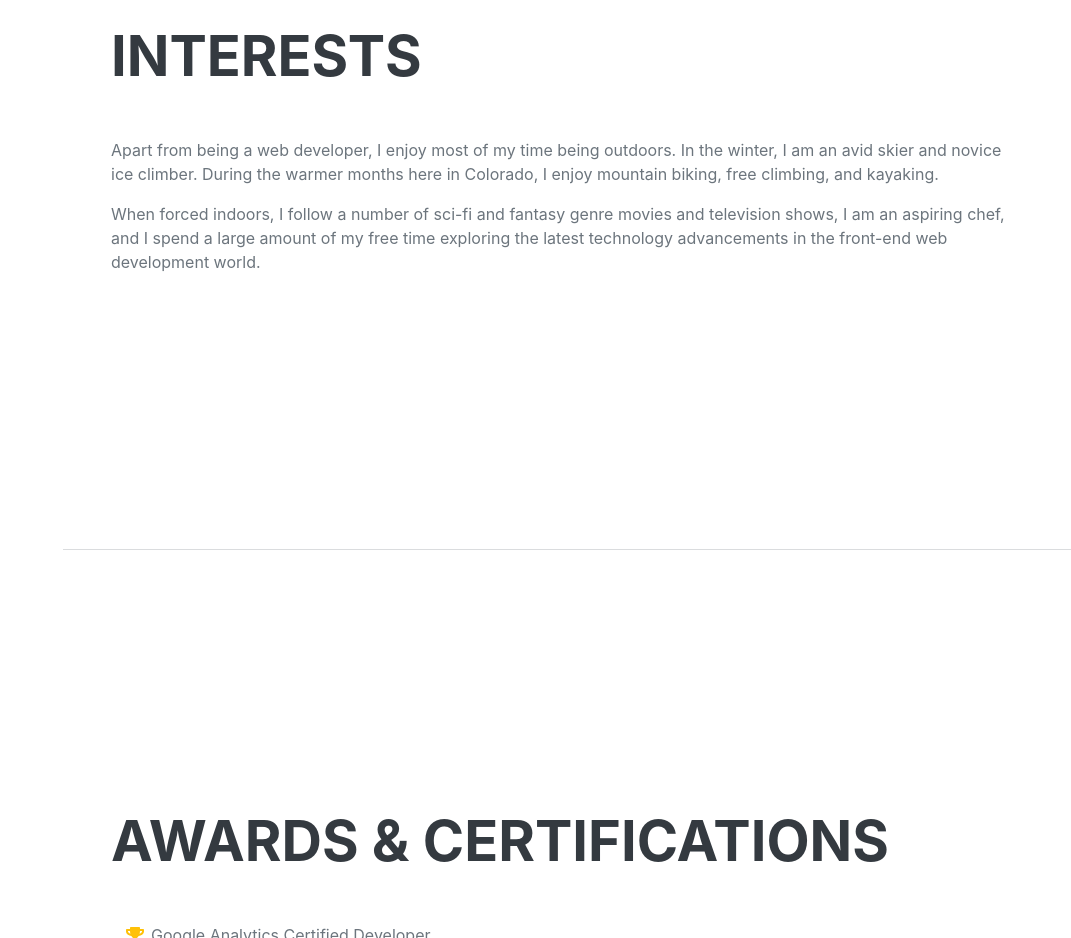
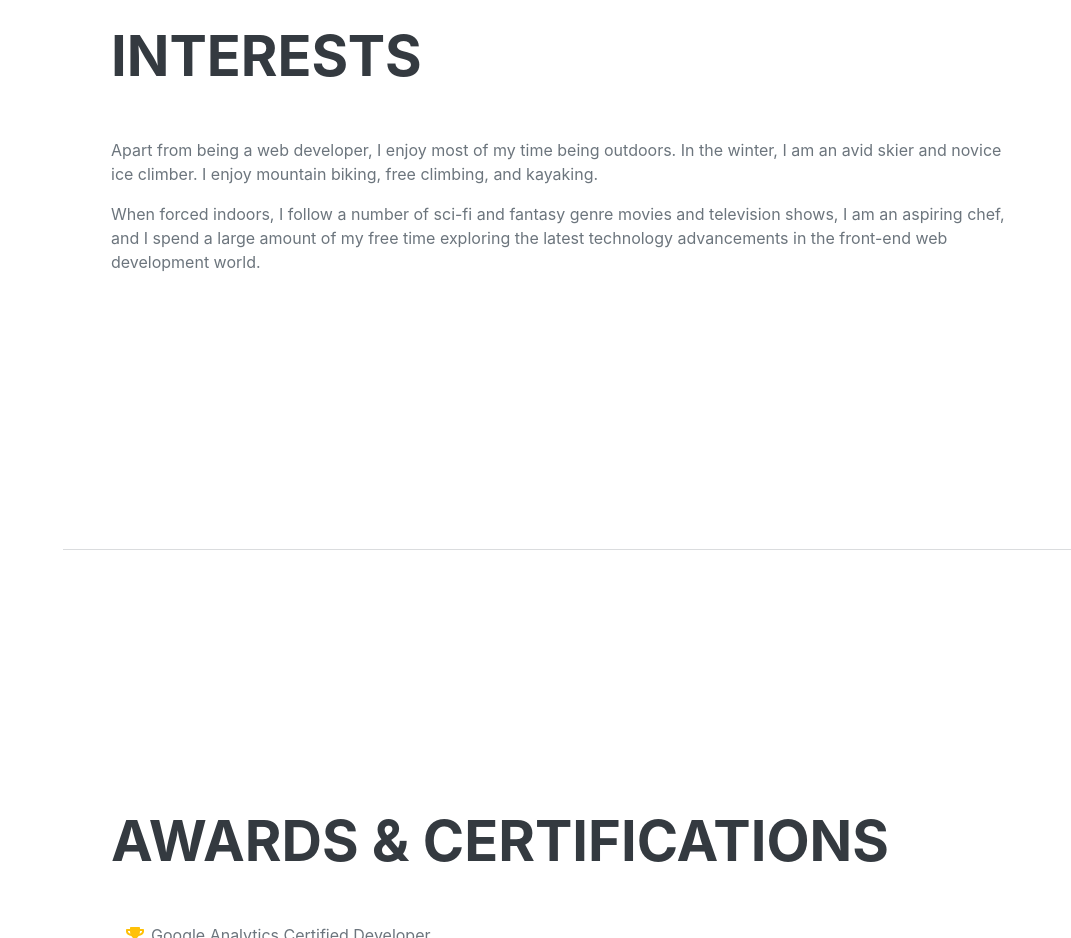
Before and after one commit to m1ck/m1ck.net, a plain HTML site: page index.html in a window 1280 px wide. Shown: the part 3860-4798 px from the top of the page, without its empty margins (209-1280 px from the left). Drawn offline with nearby package versions, Linux system fonts and the light colour scheme; a web font is replaced by a local one.

Commit message:
Interests changed

```diff
--- a/index.html
+++ b/index.html
@@ -165,7 +165,11 @@
             <section class="resume-section" id="interests">
                 <div class="resume-section-content">
                     <h2 class="mb-5">Interests</h2>
-                    <p>Apart from being a web developer, I enjoy most of my time being outdoors. In the winter, I am an avid skier and novice ice climber. During the warmer months here in Colorado, I enjoy mountain biking, free climbing, and kayaking.</p>
+                    <p>Apart from being a web developer,
+                     I enjoy most of my time being outdoors.
+                      In the winter,
+                       I am an avid skier and novice ice climber.
+                        I enjoy mountain biking, free climbing, and kayaking.</p>
                     <p class="mb-0">When forced indoors, I follow a number of sci-fi and fantasy genre movies and television shows, I am an aspiring chef, and I spend a large amount of my free time exploring the latest technology advancements in the front-end web development world.</p>
                 </div>
             </section>
```
Also changed, not shown: 1 other file.
